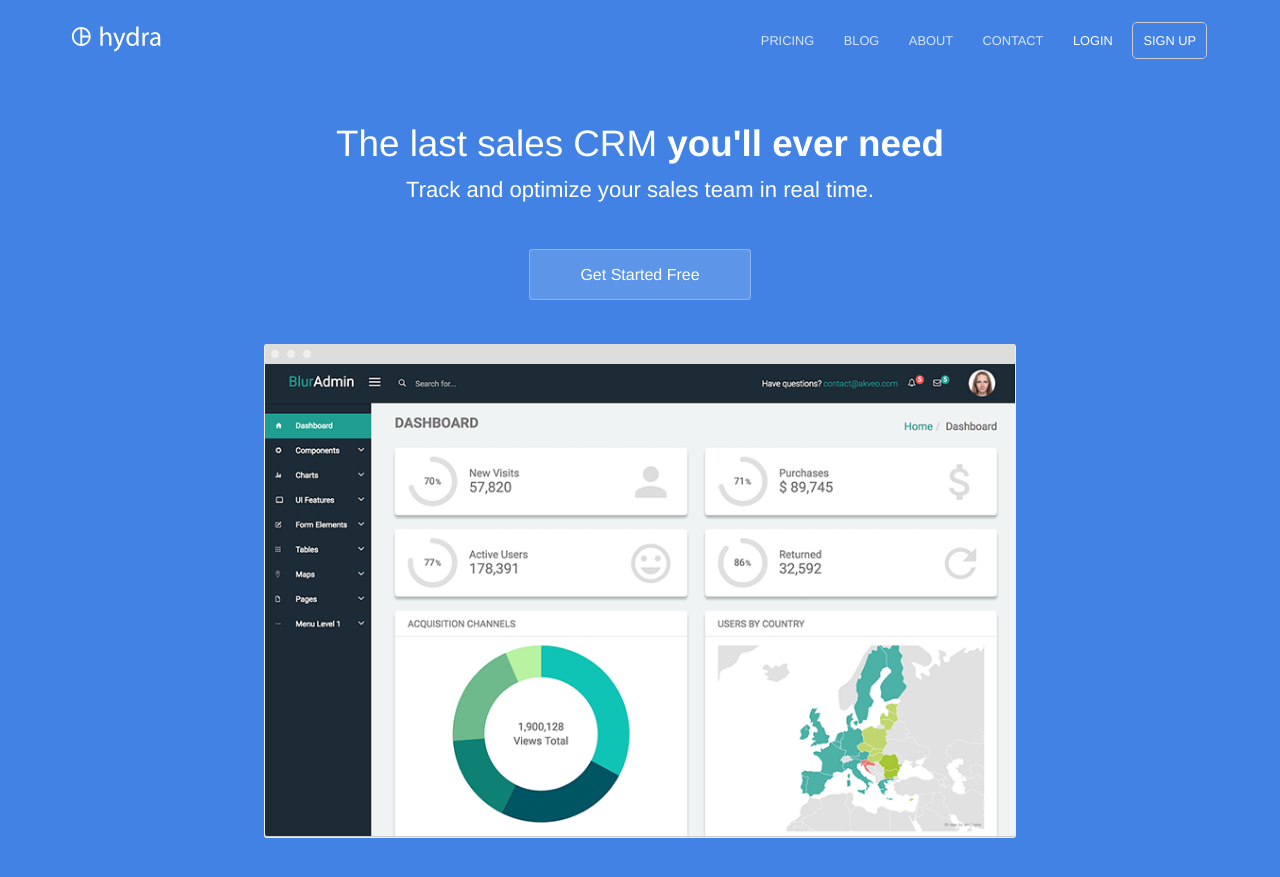
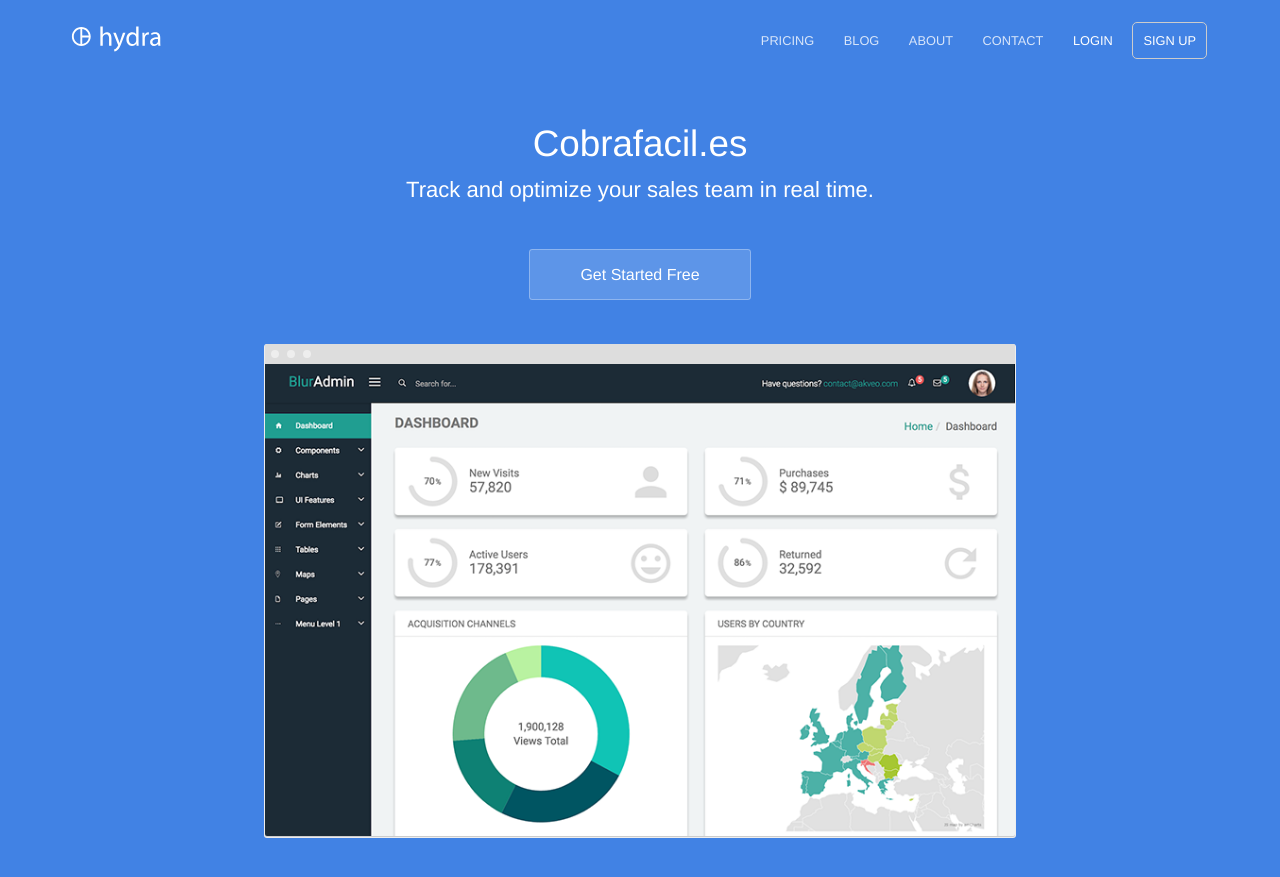
Before and after one commit to streaming10/cobrofacil, a Jekyll site: the page built from index.html, in a window 1280 px wide and 900 px high. Shown: the top 877 px of the window. Built offline with Jekyll 4.4.1, drawn with Linux system fonts in a browser that asks for light colours.

Commit message:
Update index.html

```diff
--- a/index.html
+++ b/index.html
@@ -1,10 +1,10 @@
 ---
-title: The last sales CRM you'll ever need
-description: Track and optimize your sales team in real time
+title: Cobrafacil.es
+description: Que los pequeños impagos no lastren tu negocio
 ---
 <section class="hero">
 	<div class="text-container">
-		<h1 class="editable">The last sales CRM <strong>you'll ever need</strong></h1>
+		<h1 class="editable">Cobrafacil.es</strong></h1>
 		<p class="subtext editable">Track and optimize your sales team in real time.</p>
 		<div class="cta button alt"><a href="{{ site.baseurl }}/contact/">Get Started Free</a></div>
 		<div>
```
